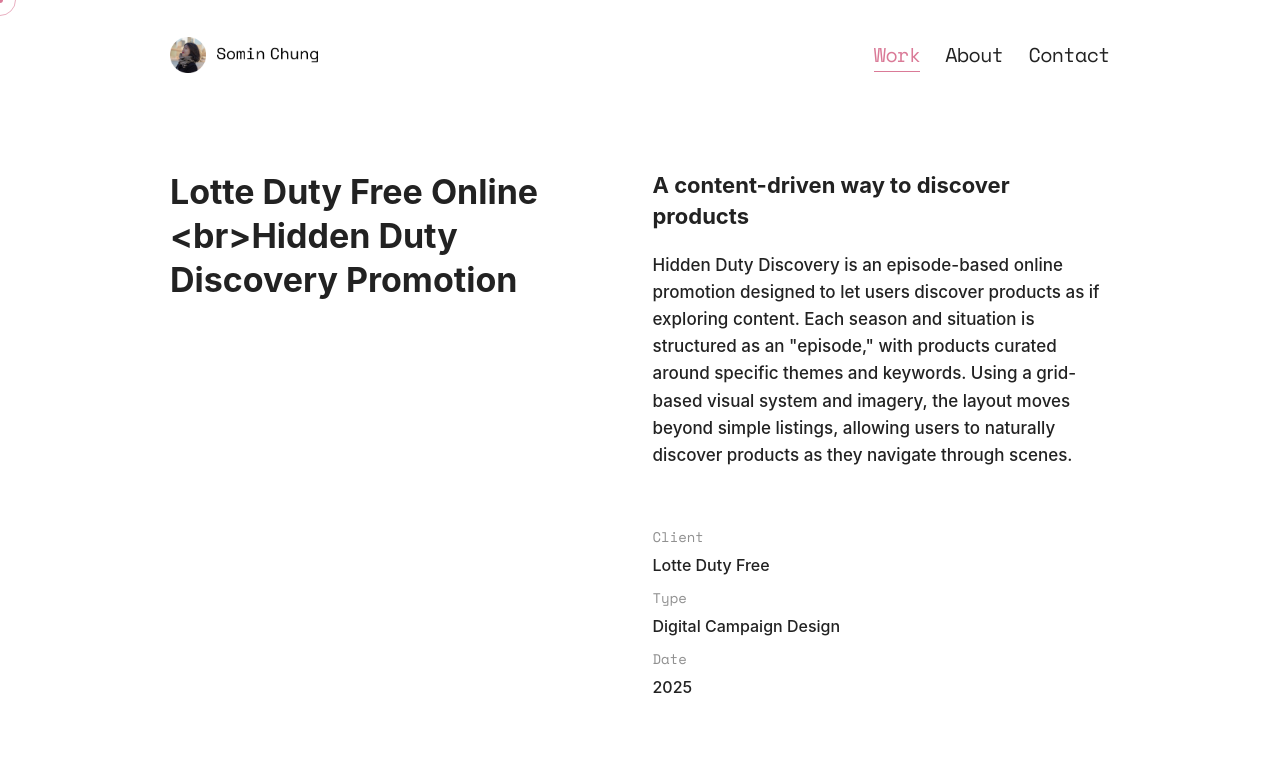
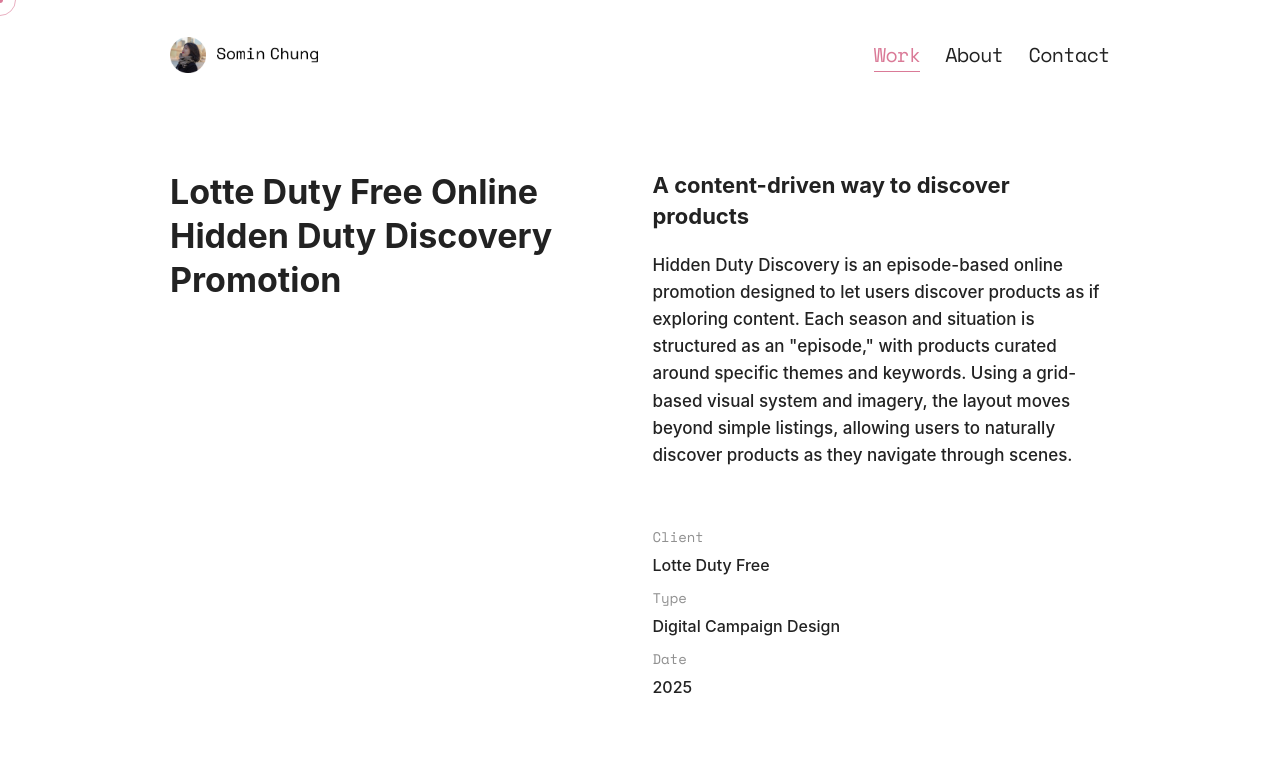
Before and after one commit to a8157791-ux/somins-portfolio, a Next.js app: page /project/lotte-discovery in a window 1280 px wide. Shown: the top 772 px of the page. Built offline with nearby package versions, Linux system fonts and the light colour scheme; a web font is replaced by a local one.

Commit message:
타이틀 개행 태그 적용 안되는 오류 수정

```diff
--- a/app/project/[id]/page.tsx
+++ b/app/project/[id]/page.tsx
@@ -51,7 +51,7 @@ export default async function DetailPage({ params }: ProjectPageProps) {
       {/* ── Heading ── */}
       <section className="detail-heading">
         <div className="detail-heading__title-wrap">
-          <h1 className="detail-heading__title">{project.title}</h1>
+          <h1 className="detail-heading__title" dangerouslySetInnerHTML={{ __html: project.title }}/>
         </div>
         <div className="detail-heading__right">
           <div className="detail-heading__desc-wrap">
```
